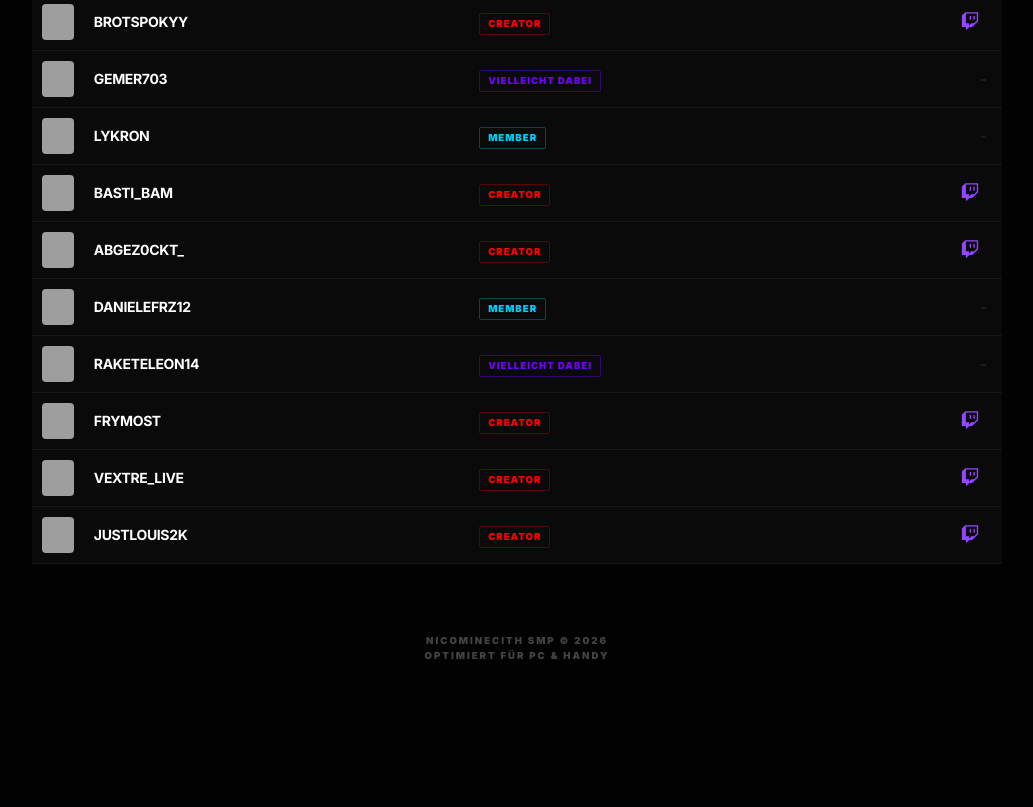
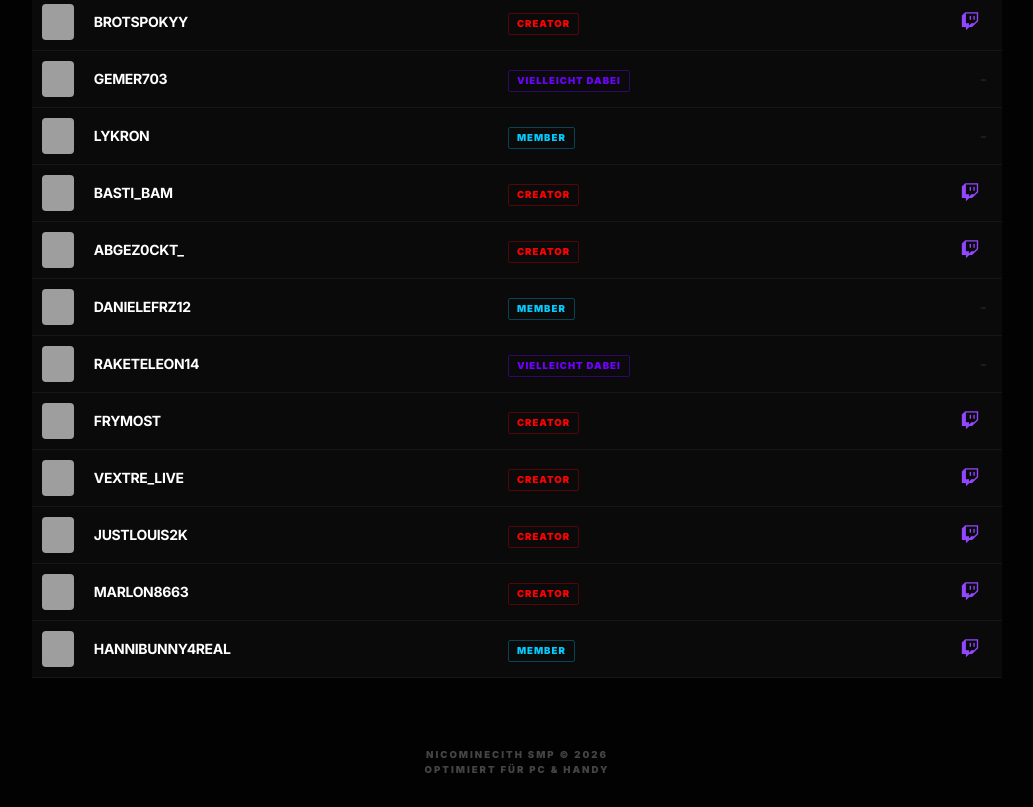
Before and after one commit to NicoKeyboardX/nicominecithsmp-craft-attack, a plain HTML site: page index.html in a window 1280 px wide. Shown: the part 1700-2507 px from the top of the page, without its empty margins (123-1156 px from the left). Before the commit the page ends 2393 px from the top, so only its background shows below. Drawn offline with nearby package versions, Linux system fonts and the light colour scheme; grey boxes are pictures that could not be loaded.

Commit message:
Add new streamer and member entries to index.html

```diff
--- a/index.html
+++ b/index.html
@@ -474,7 +474,9 @@ NICOMINECITH SMP / SERVER
             { name: "Raketeleon14", mc: "Raketeleon14", type: "vielleicht dabei", category: "member" },
             { name: "Frymost", mc: "Frymost", type: "Creator", twitch: "frymost0", category: "streamer" },
             { name: "vextre_live", mc: "vextre_live", type: "Creator", twitch: "vextre_live", category: "streamer" },
-            { name: "justlouis2k", mc: "justlouis2k", type: "Creator", twitch: "justlouis2k", category: "streamer" }
+            { name: "justlouis2k", mc: "justlouis2k", type: "Creator", twitch: "justlouis2k", category: "streamer" },
+            { name: "Marlon8663", mc: "Marlon8663", type: "Creator", twitch: "Marlon8663", category: "streamer" },
+            { name: "HanniBunny4Real", mc: "HanniBunny4Real", type: "Member", twitch: "HanniBunny4Real", category: "member" }
         ];
 
         let currentCategory = 'all';
```
